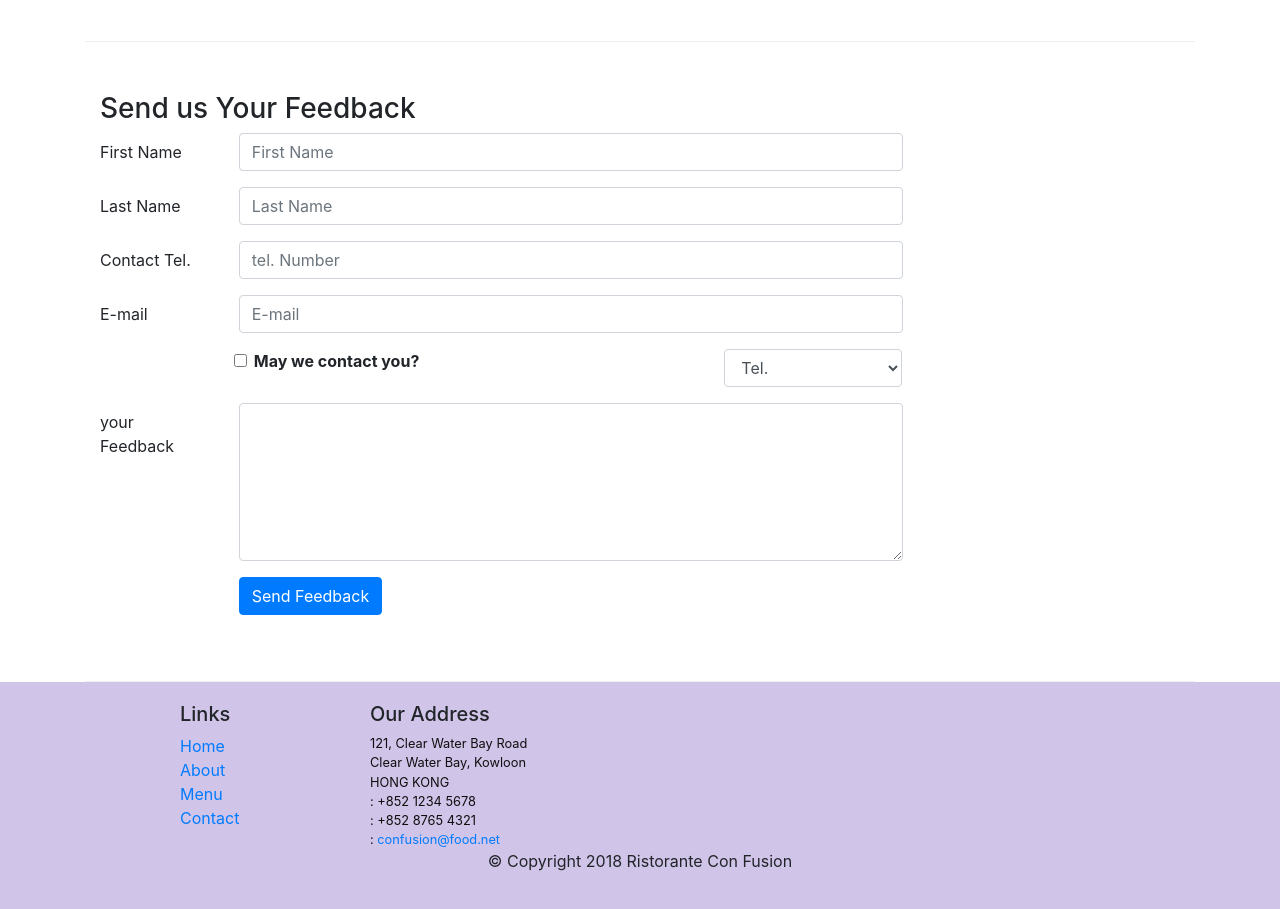
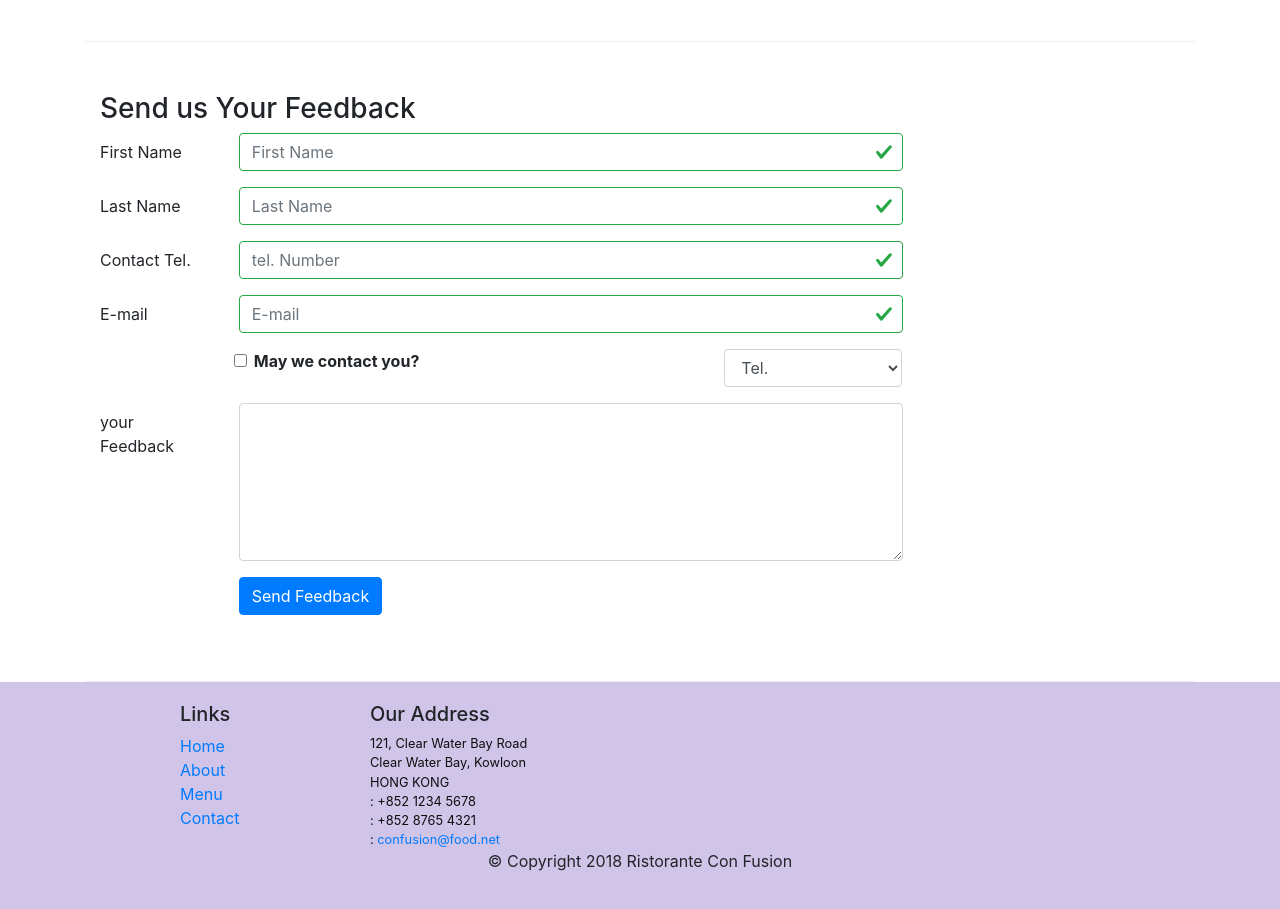
Before and after one commit to yogesh-kansal/front-end-web, a React (Create React App) app in the folder confusion/: page /contactus in a window 1280 px wide. Shown: the part 820-1729 px from the top of the page. Built offline with nearby package versions, Linux system fonts and the light colour scheme; the HTML template or start-up script is replaced by a standard one.

Commit message:
controlled form validation

```diff
--- a/confusion/src/components/contactcomp.js
+++ b/confusion/src/components/contactcomp.js
@@ -1,6 +1,6 @@
 import React, { Component } from 'react';
 import { Breadcrumb, BreadcrumbItem,
-        Form, FormGroup, Button, Label, Input, Col  } from 'reactstrap';
+        Form, FormGroup, Button, Label, Input, Col, Row, FormFeedback } from 'reactstrap';
 import { Link } from'react-router-dom';
 
 class Contact extends Component {
@@ -14,10 +14,18 @@ class Contact extends Component {
             email: '',
             agree: false,
             contactType: 'Tel.',
-            message: ''
+            message: '',
+            touched: {
+                firstname: false,
+                lastname: false,
+                telnum: false,
+                email: false
+            }
         }
         this.handleSubmit=this.handleSubmit.bind(this);
         this.handleInpChange=this.handleInpChange.bind(this);
+        this.handleBlur=this.handleBlur.bind(this);
+        this.validate= this.validate.bind(this);
     }
     handleInpChange(e)
     {
@@ -28,9 +36,8 @@ class Contact extends Component {
         const name = target.name;
         //console.log(name, value);
         this.setState({
-
             [name]: value
-        })
+        });
 
 
     }
@@ -41,7 +48,43 @@ class Contact extends Component {
         alert("Current state is: "+JSON.stringify(this.state));
     }
 
+    handleBlur = ((feild) => (e) => {
+        this.setState({
+            touched: {...this.state.touched,[feild]:true}
+        });
+    })
+
+    validate(firstname, lastname, telnum, email) {
+        const err= {
+            firstname: '',
+            lastname: '',
+            telnum: '',
+            email: '',
+        };
+
+        if(this.state.touched.firstname && firstname.length < 3)
+            err.firstname ="First Name should br >= 3 characters";
+        else if(this.state.touched.firstname && firstname.length > 10)
+            err.firstname ="First Name should br <= 10 characters";
+
+        if(this.state.touched.lastname && lastname.length < 3)
+            err.lastname ="Last Name should br >= 3 characters";
+        else if(this.state.touched.lastname && lastname.length > 10)
+            err.lastname ="Last Name should br <= 10 characters";
+
+        const reg = /^\d+$/;
+        if(this.state.touched.telnum && !reg.test(telnum))
+            err.telnum = "Tel. should contain only numbers";
+
+            if(this.state.touched.email && email.split('').filter(x => x === '@').length !==1)
+                err.email = "Email should contain @ sign";
+
+        return err;
+
+    }
+
     render() {
+        const error = this.validate(this.state.firstname,this.state.lastname, this.state.telnum, this.state.email);
         return(
             <div className="container">
                 <div className="row">
@@ -94,30 +137,54 @@ class Contact extends Component {
                                 <Label htmlFor="firstname" md={2}>First Name</Label>
                                 <Col md={10}>
                                     <Input type="text" id="firstname" name="firstname" placeholder="First Name"
-                                    value={this.state.firstname}  onChange={this.handleInpChange}></Input>
+                                    value={this.state.firstname}
+                                    onChange={this.handleInpChange}
+                                    valid={error.firstname===''}
+                                    invalid={error.firstname!==''}
+                                    onBlur={this.handleBlur('firstname')} />
+                                    <FormFeedback>{error.firstname}</FormFeedback>
                                 </Col>
                             </FormGroup>
+
                             <FormGroup row>
                                 <Label htmlFor="lastname" md={2}>Last Name</Label>
                                 <Col md={10}>
                                     <Input type="text" id="lastname" name="lastname" placeholder="Last Name"
-                                    value={this.state.lastname} onChange={this.handleInpChange}></Input>
+                                    value={this.state.lastname}
+                                    onChange={this.handleInpChange}
+                                    valid={error.lastname ===''}
+                                    invalid={error.lastname !==''}
+                                    onBlur={this.handleBlur('lastname')}></Input>
+                                    <FormFeedback>{error.lastname}</FormFeedback>
                                 </Col>
                             </FormGroup>
+
                             <FormGroup row>
                                 <Label htmlFor="telnum" md={2}>Contact Tel.</Label>
                                 <Col md={10}>
                                     <Input type="tel" id="telnum" name="telnum" placeholder="tel. Number"
-                                    value={this.state.telnum} onChange={this.handleInpChange}></Input>
+                                    value={this.state.telnum}
+                                    onChange={this.handleInpChange}
+                                    valid={error.telnum ===''}
+                                    invalid={error.telnum !==''}
+                                    onBlur={this.handleBlur('telnum')}></Input>
+                                    <FormFeedback>{error.telnum}</FormFeedback>
                                 </Col>
                             </FormGroup>
+
                             <FormGroup row>
                                 <Label htmlFor="email" md={2}>E-mail</Label>
                                 <Col md={10}>
                                     <Input type="email" id="email" name="email" placeholder="E-mail"
-                                    value={this.state.email} onChange={this.handleInpChange}></Input>
+                                    value={this.state.email}
+                                    onChange={this.handleInpChange}
+                                    valid={error.email===''}
+                                    invalid={error.email !==''}
+                                    onBlur={this.handleBlur('email')} />
+                                    <FormFeedback>{error.email}</FormFeedback>
                                 </Col>
                             </FormGroup>
+
                             <FormGroup row>
                                 <Col md={{size:6, offset:2}}>
                                     <Col check>
@@ -136,6 +203,7 @@ class Contact extends Component {
                                     </Input>
                                 </Col>
                             </FormGroup>
+
                             <FormGroup row>
                                 <Label htmlFor="message" md={2}>your Feedback</Label>
                                 <Col md={10}>
@@ -143,6 +211,7 @@ class Contact extends Component {
                                     value={this.state.message} onChange={this.handleInpChange} />
                                 </Col>
                             </FormGroup>
+
                             <FormGroup row>
                                 <Col md={{size:10, offset:2}}>
                                     <Button type="submit" color="primary">
@@ -150,17 +219,12 @@ class Contact extends Component {
                                     </Button>
                                 </Col>
                             </FormGroup>
-
-
                         </Form>
-
                     </div>
                 </div>
             </div>
         );
-
     }
-
 }
 
 export default Contact;
```
